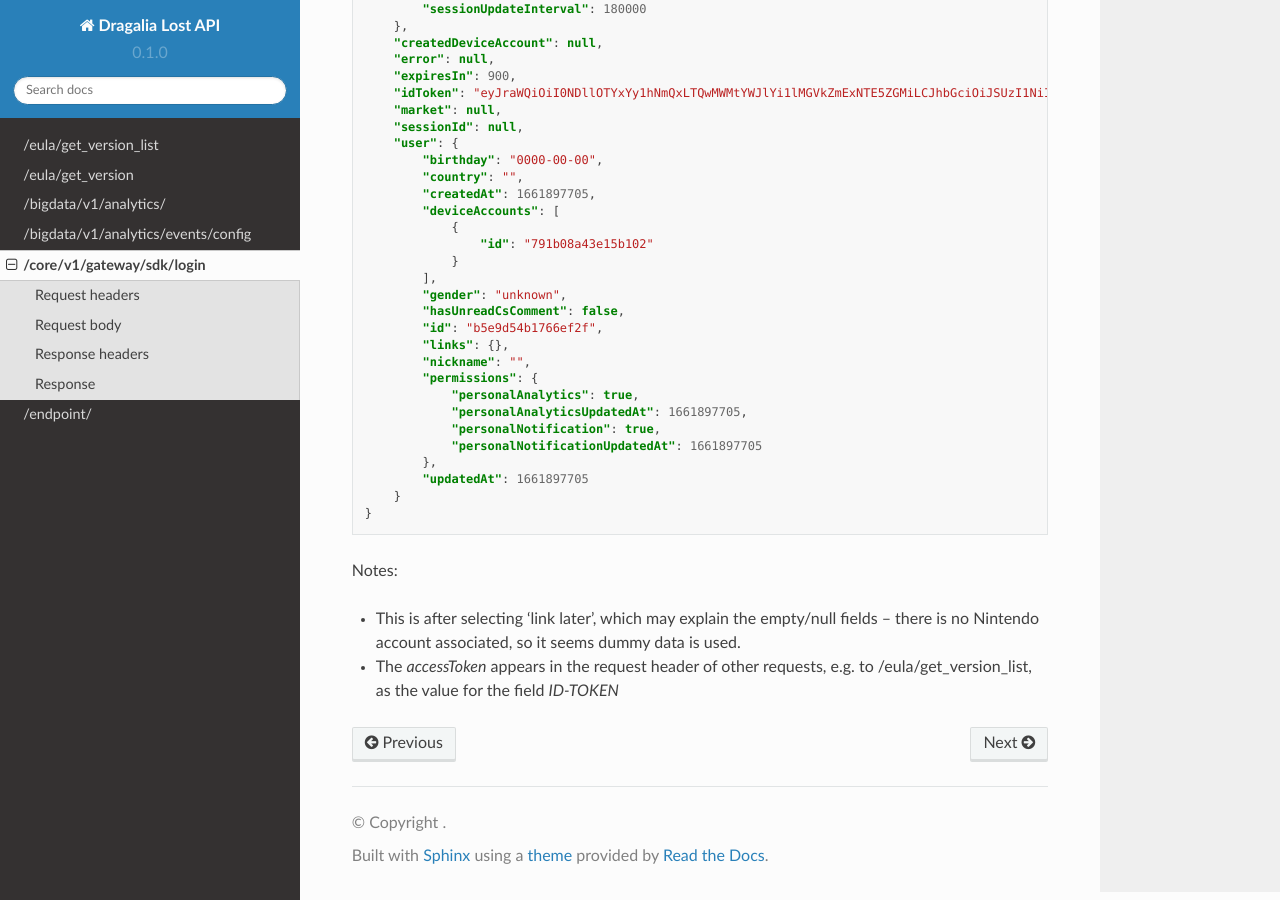
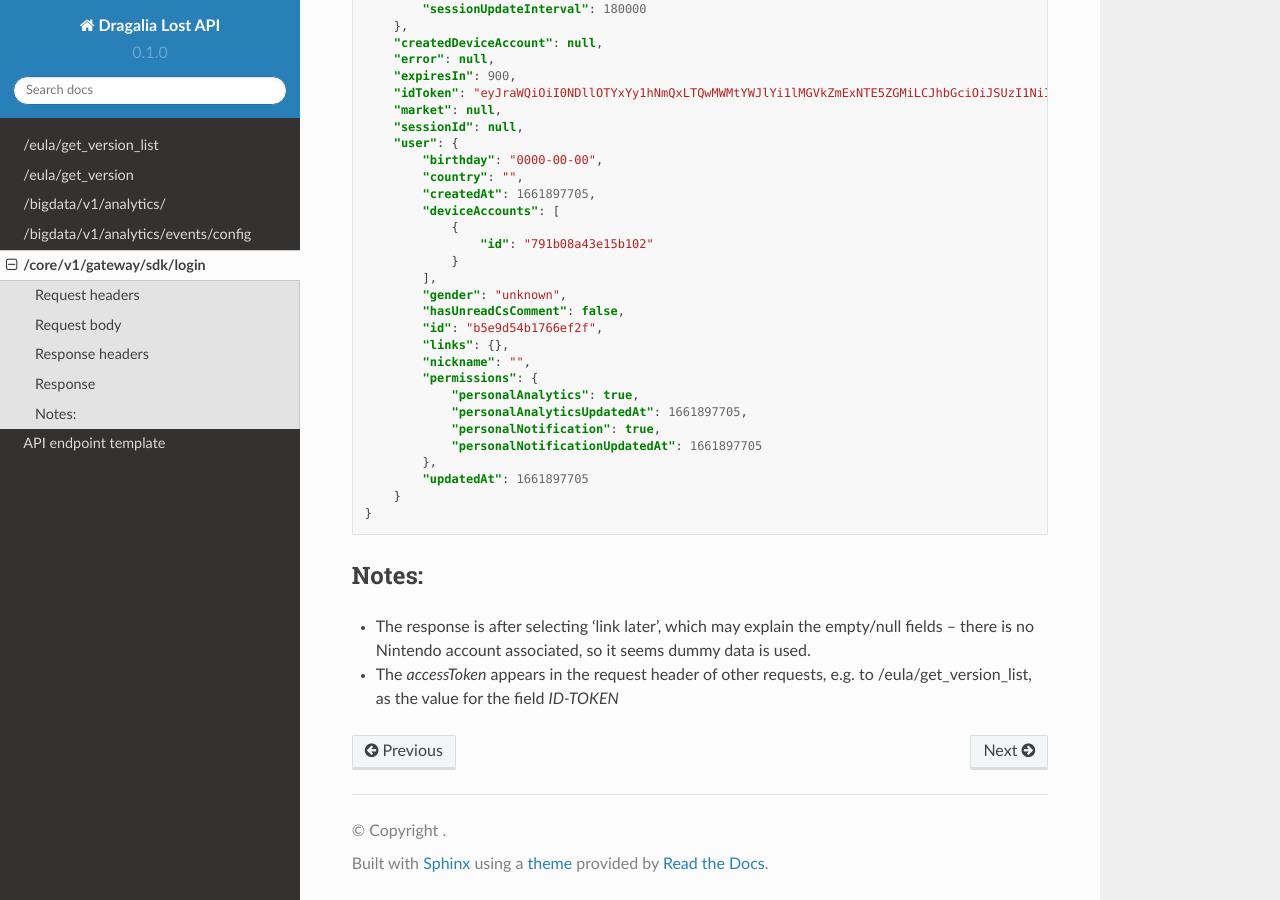
Before and after one commit to SapiensAnatis/dragalia-api-docs, a Sphinx documentation site: the page built from docs/source/nintendo/login.rst, in a window 1280 px wide and 900 px high, scrolled down 1297 px. Built offline with Sphinx 7.4.7 and the Read the Docs theme 2.0.0, drawn with Linux system fonts in a browser that asks for light colours.

Commit message:
its getting there

```diff
--- a/docs/source/eula/get_version.rst
+++ b/docs/source/eula/get_version.rst
@@ -76,5 +76,6 @@
     }
 
 Notes:
+-------
 
 - Write down any remarks or comments here
--- a/docs/source/eula/get_version_list.rst
+++ b/docs/source/eula/get_version_list.rst
@@ -397,5 +397,6 @@
     }
 
 Notes:
+--------
 
 - See also /eula/get_version <get_version.rst>
--- a/docs/source/index.rst
+++ b/docs/source/index.rst
@@ -11,7 +11,7 @@
 ------------------------
 
 .. toctree::
-   :maxdepth: 3
+   :maxdepth: 1
 
    eula/get_version_list.rst
    eula/get_version.rst
@@ -20,7 +20,7 @@
 -------------------
 
 .. toctree::
-   :maxdepth: 3
+   :maxdepth: 1
 
    nintendo/analytics.rst
    nintendo/analytics_events_config.rst
@@ -34,6 +34,6 @@
 Refer to here for information on contributing to this documentation.
 
 .. toctree::
-   :maxdepth: 2
+   :maxdepth: 1
 
    template.rst
--- a/docs/source/nintendo/analytics.rst
+++ b/docs/source/nintendo/analytics.rst
@@ -100,5 +100,6 @@
 Empty
 
 Notes:
+---------
 
 - Write down any remarks or comments here
--- a/docs/source/nintendo/login.rst
+++ b/docs/source/nintendo/login.rst
@@ -100,6 +100,7 @@
     }
 
 Notes:
+-------
 
-- This is after selecting 'link later', which may explain the empty/null fields -- there is no Nintendo account associated, so it seems dummy data is used.
+- The response is after selecting 'link later', which may explain the empty/null fields -- there is no Nintendo account associated, so it seems dummy data is used.
 - The `accessToken` appears in the request header of other requests, e.g. to /eula/get_version_list, as the value for the field `ID-TOKEN`
--- a/docs/source/template.rst
+++ b/docs/source/template.rst
@@ -1,4 +1,4 @@
-/endpoint/
+API endpoint template
 ================
 
 - Base address: *Top-level domain of API*
@@ -38,5 +38,6 @@
     }
 
 Notes:
+------
 
 - Write down any remarks or comments here
```
